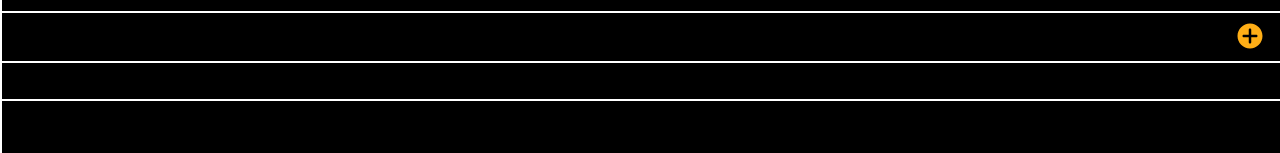
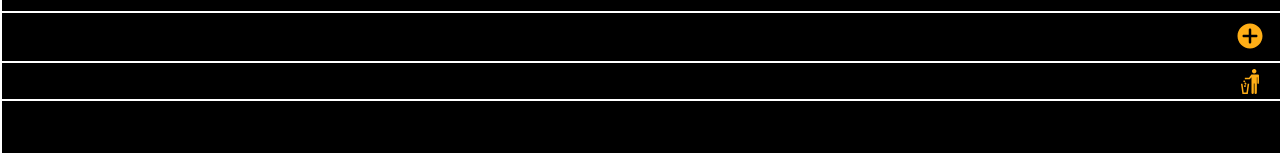
Before and after one commit to BrunaRangel/ToDo, a React (Create React App) app: page / in a window 1280 px wide. Shown: the part 177-330 px from the top of the page. Built offline with nearby package versions, Linux system fonts and the light colour scheme.

Commit message:
Adding trash button

```diff
--- a/src/App.js
+++ b/src/App.js
@@ -116,20 +116,20 @@ font-size:1.5rem;
 padding-left:1rem;
 `;
 
-//const ButtonBin = styled.button`
-//width:5%;
-//height:100%;
-//background-color:transparent;
-//border:none;
-//display:flex;
-//justify-content: center;
-//align-items: center;
-//`;
+const ButtonBin = styled.button`
+width:5%;
+height:100%;
+background-color:transparent;
+border:none;
+display:flex;
+justify-content: center;
+align-items: center;
+`;
 
-// const ImageBin = styled.img`
-// height:25px;
-// border:none;
-// `;
+const ImageBin = styled.img`
+height:25px;
+border:none;
+`;
 
 const App = () => {
 
@@ -154,9 +154,9 @@ const App = () => {
                 <BoxList>
                   <Item>
                   </Item>
-                  {/*<ButtonBin>
+                  <ButtonBin>
                       <ImageBin src={bin} alt="adicionar" />
-                  </ButtonBin>*/}
+                  </ButtonBin>
                 </BoxList>
             </WrapList>
             </WrapBacklog>
```
